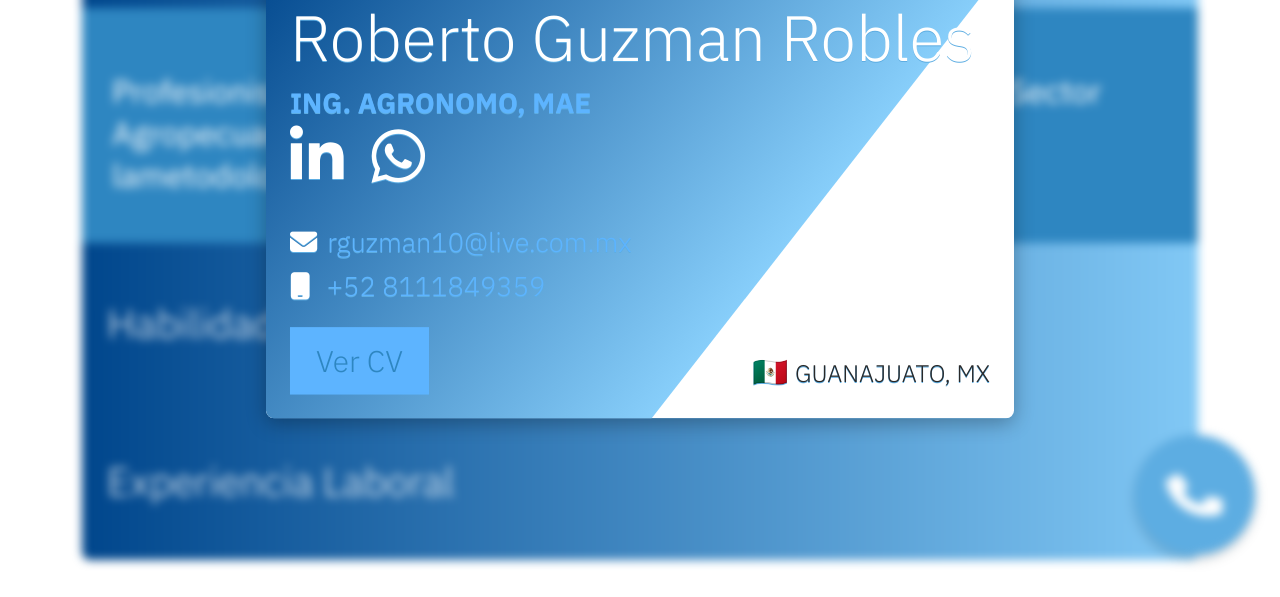
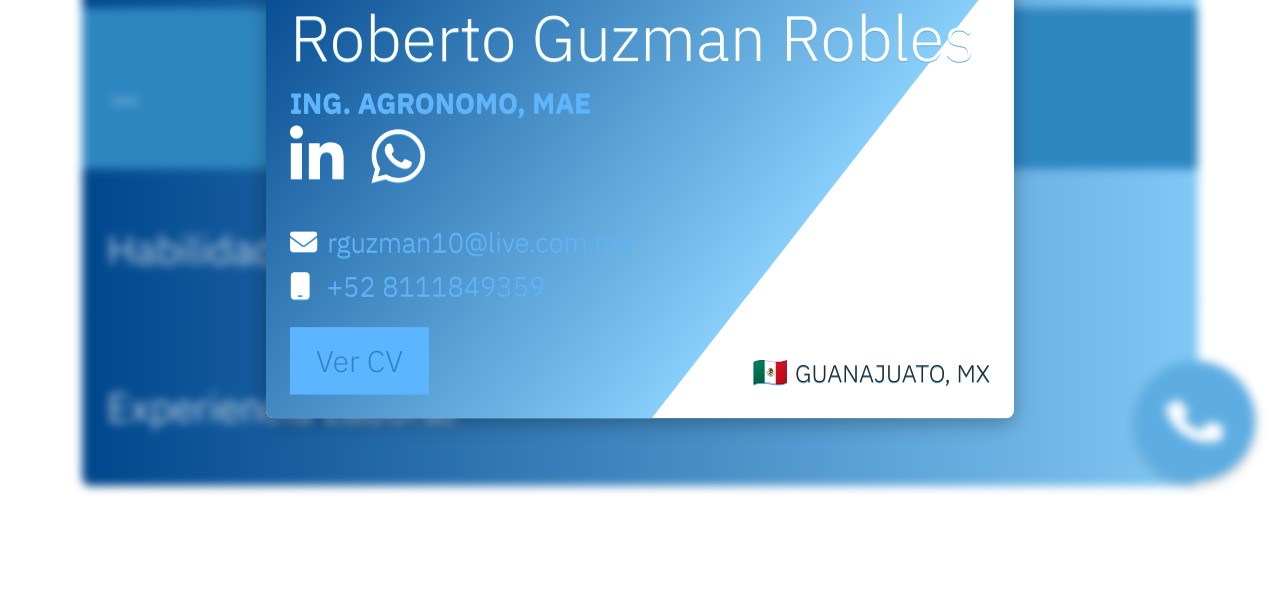
Before and after one commit to uzielranlo-tech/presentacion-digital-g102, a plain HTML site: page index.html in a window 1280 px wide. Shown: the part 200-797 px from the top of the page. Drawn offline with Linux system fonts and the light colour scheme.

```diff
--- a/index.html
+++ b/index.html
@@ -50,7 +50,7 @@
         </div>
         <div class="contenido-bloque abierto">
           <div class="info">
-            <p>Profesionista con conocimientos técnicos especializados en el Sector Agropecuario, experiencia en el sector financiero y dominio de lametodología en Evaluación de Proyectos de Inversión</p>
+            <p>...</p>
           </div>
         </div>
 
@@ -59,7 +59,7 @@
         </div>
         <div class="contenido-bloque">
           <div class="info">
-            <p>Trabajo en Equipo, Pensamiento Crítico, Orientado a Resultados, Disponibilidad para Viajar</p>
+            <p>...</p>
           </div>
         </div>
 
@@ -68,7 +68,7 @@
         </div>
         <div class="contenido-bloque">
           <div class="info">
-            <p>Funcionario de Banca de Desarrollo, Gerente Ejecutivo de Banca Múltiple</p>
+            <p>...</p>
           </div>
         </div>
         <button id="btn-contacto" aria-label="Contacto">
```
